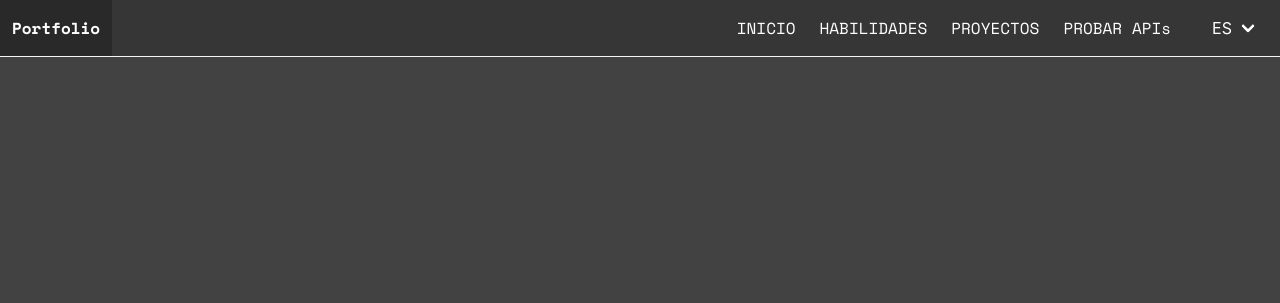
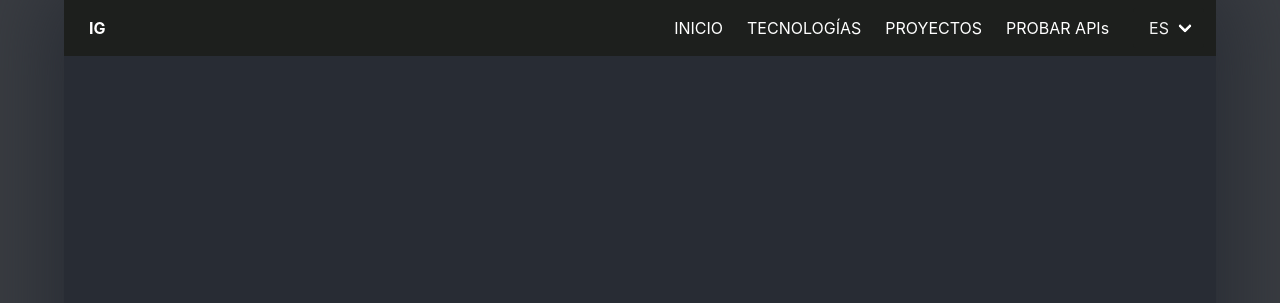
Before and after one commit to igga95/igga95.github.io, a website: page index.html in a window 1280 px wide. Shown: the top 303 px of the page. Drawn offline with nearby package versions, Linux system fonts and the light colour scheme; no server answers.

Commit message:
feat: fix styles

```diff
--- a/css/style.css
+++ b/css/style.css
@@ -13,36 +13,63 @@ html {
 }
 
 body {
-    font-family: "Space Mono", monospace;
+    font-family: -apple-system, BlinkMacSystemFont, "Segoe UI", "Roboto", "Oxygen", "Ubuntu",
+        "Cantarell", "Fira Sans", "Droid Sans", "Helvetica Neue", sans-serif;
+    background-color: #3a3d42;
+    display: flex;
+    justify-content: center;
 }
 
-.main {
-    /* background: hsl(0, 0%, 21%); */
-    background: hsl(0, 0%, 26%);
+.container {
+    background-color: #282c34;
+    min-height: 100vh;
+    display: flex;
+    flex-direction: column;
+    align-items: center;
+    justify-content: center;
+    /* font-size: calc(10px + 2vmin); */
+    color: hsl(0, 0%, 96%);
+    width: 80%;
+    box-shadow: 0 0 5rem 1rem #282c34;
 }
 
 .navbar {
-    border-bottom: 0.5px solid hsl(0, 0%, 96%);
+    position: sticky;
+    top: 0;
+    width: 100%;
 }
 
-.navbar-menu {
-    background: hsl(0, 0%, 21%);
+#nav-logo {
+    padding-left: 25px;
+    padding-right: 25px;
 }
 
-.navbar .dropdown-content {
-    background: hsl(0, 0%, 21%);
+.navbar .dropdown-content,
+.navbar-menu,
+.navbar-brand,
+.dropdown-menu {
+    background-color: #282c34;
+    background-color: #1d1f1d;
 }
 
-#home-section {
-    font-family: "Roboto Mono", monospace;
+.container > .navbar .navbar-brand {
+    margin-left: 0;
+}
+.container > .navbar .navbar-menu {
+    margin-right: 0;
 }
 
+.navbar .button {
+    background: #282c34;
+    background-color: #1d1f1d;
+    color: hsl(0, 0%, 96%);
+    border: none;
+}
 .section-title {
     margin: 30px auto;
-}
-
-.section-title .underline-title {
+    text-transform: uppercase;
     border-bottom: 1.5px solid hsl(0, 0%, 96%);
+    padding-bottom: 15px;
 }
 
 .section-title .title {
--- a/index.html
+++ b/index.html
@@ -16,9 +16,10 @@
 </head>
 
 <body>
-    <nav class="navbar is-fixed-top is-dark" role="navigation" aria-label="main navigation">
+    <div class="container">
+        <nav class="navbar  is-dark" role="navigation" aria-label="main navigation">
             <div class="navbar-brand">
-            <a class="navbar-item" id="nav-logo" href="#home-section"><strong>Portfolio</strong></a>
+                <a class="navbar-item" id="nav-logo" href="#home-section"><strong>IG</strong></a>
                 <a class="navbar-burger is-dark" data-target="navbarBasicExample" role="button" aria-expanded="false"
                     aria-label="menu">
                     <span aria-hidden="true"></span>
@@ -29,12 +30,13 @@
             <div class="navbar-menu" id="navbarBasicExample">
                 <div class="navbar-end">
                     <a class="navbar-item" id="home" href="#home-section">INICIO</a>
-                <a class="navbar-item" id="skills" href="#skills-section">HABILIDADES</a>
+                    <a class="navbar-item" id="skills" href="#skills-section">TECNOLOGÍAS</a>
                     <a class="navbar-item" id="proyects" href="#proyects-section">PROYECTOS</a>
                     <a class="navbar-item is-hidden-mobile" id="api-tester" href="#api-tester-section">PROBAR APIs</a>
                     <div class="dropdown navbar-item">
                         <div class="dropdown-trigger">
-                        <button class="button is-outline is-dark" aria-controls="dropdown-menu" aria-haspopup="true">
+                            <button class="button is-outline is-dark" aria-controls="dropdown-menu"
+                                aria-haspopup="true">
                                 <span>ES</span>
                                 <span class="icon is-small">
                                     <i class="bulma-arrow-mixin-white" aria-hidden="true"></i>
@@ -43,8 +45,8 @@
                         </div>
                         <div class="dropdown-menu" id="dropdown-menu" role="menu">
                             <div class="dropdown-content">
-                            <button class="button is-dark dropdown-item">ES</button>
-                            <button class="button is-dark dropdown-item">EN</button>
+                                <button class="button dropdown-item">ES</button>
+                                <button class="button dropdown-item">EN</button>
                             </div>
                         </div>
                     </div>
@@ -57,7 +59,8 @@
                     <p class="title is-size-5-mobile is-size-2 has-text-light home-text-1">Hola. Mi nombre es</p>
                     <p class="title is-size-4-mobile is-size-1"><strong class="has-text-light home-text-2">Gabriel
                             Iglesias</strong></p>
-                <p class="title is-size-5-mobile is-size-2 has-text-light home-text-3">Soy Desarrollador Backend Jr.</p>
+                    <p class="title is-size-5-mobile is-size-2 has-text-light home-text-3">Soy Desarrollador Backend Jr.
+                    </p>
                     <p class="is-size-6-mobile is-size-5 has-text-light home-text-4">
                         Soy estudiante de Ingeniería Electrónica y disfruto programar.
                     </p>
@@ -79,12 +82,13 @@
             <section class="section " id="skills-section">
                 <div class="section-title">
                     <h1 class="title is-size-4 has-text-light"><span
-                        class="underline-title section-text-1">Habilidades</span>
+                            class="underline-title section-text-1">Tecnologías</span>
                     </h1>
                 </div>
                 <div class="columns is-centered is-vcentered">
                     <div class="column is-9">
-                    <h2 class="subtitle is-size-5 has-text-light section-text-2">Lo que he usado hasta este momento</h2>
+                        <h2 class="subtitle is-size-5 has-text-light section-text-2">Lo que he usado hasta este momento
+                        </h2>
                     </div>
                 </div>
                 <div class="skills-figure-container">
@@ -184,7 +188,8 @@
                                         target="_blank">Ver código</a>
                                 </div>
                                 <div class="card-link">
-                                <button class="button is-dark proyects-text-4" id="test-notes-api">Probar API</button>
+                                    <button class="button is-dark proyects-text-4" id="test-notes-api">Probar
+                                        API</button>
                                 </div>
                             </div>
                         </div>
@@ -207,12 +212,14 @@
                                         Bootcamp' de </span><a href="https://www.youtube.com/c/ColtSteeleCode/featured"
                                         target="_blank">Colt Steele</a>.
                                     <br>
-                                <a class="proyects-text-3" href="https://github.com/igga95/YelpCamp" target="_blank">Ver
+                                    <a class="proyects-text-3" href="https://github.com/igga95/YelpCamp"
+                                        target="_blank">Ver
                                         código</a>
                                 </div>
                                 <div class="card-link">
                                     <a class="button is-dark proyects-text-6"
-                                    href="https://rocky-journey-20790.herokuapp.com/" target="_blank">Ir al sitio</a>
+                                        href="https://rocky-journey-20790.herokuapp.com/" target="_blank">Ir al
+                                        sitio</a>
                                 </div>
                             </div>
                         </div>
@@ -284,13 +291,14 @@
                 <div class="endpoints">
                     <div class="columns is-centered">
                         <div class="column is-10">
-                        <p class="is-size-5 has-text-light"><span class="tester-text-6">Endpoints disponibles </span>(<a
-                                class="is-size-5 has-text-light tester-text-7"
-                                href="https://github.com/igga95/personal-portfolio" target="_blank">Documentación</a>)
+                            <p class="is-size-5 has-text-light"><span class="tester-text-6">Endpoints disponibles
+                                </span>(<a class="is-size-5 has-text-light tester-text-7"
+                                    href="https://github.com/igga95/personal-portfolio"
+                                    target="_blank">Documentación</a>)
                             </p>
-                        <p class="is-size-6 has-text-light">Notes -> http://localhost:3001/api/notes</p>
-                        <p class="is-size-6 has-text-light">Users -> http://localhost:3001/api/users</p>
-                        <p class="is-size-6 has-text-light">Login -> http://localhost:3001/api/login</p>
+                            <p class="is-size-6 has-text-light">Notes -> URL/api/notes</p>
+                            <p class="is-size-6 has-text-light">Users -> URL/api/users</p>
+                            <p class="is-size-6 has-text-light">Login -> URL/api/login</p>
                         </div>
                     </div>
                 </div>
@@ -351,13 +359,15 @@
                         </div>
                         <div class="column is-5">
                             <div class="control">
-                            <textarea class="textarea has-fixed-size" id="api-response" rows="20" readonly></textarea>
+                                <textarea class="textarea has-fixed-size" id="api-response" rows="20"
+                                    readonly></textarea>
                             </div>
                         </div>
                     </div>
                 </div>
             </section>
         </main>
+    </div>
 </body>
 
 </html>
--- a/utils/const.js
+++ b/utils/const.js
@@ -28,8 +28,8 @@ const TEXTS = {
     },
     "#skills": {
         selector: "#skills",
-        es: "HABILIDADES",
-        en: "SKILLS",
+        es: "TECNOLOGÍAS",
+        en: "TECHNOLOGIES",
     },
     "#proyects": {
         selector: "#proyects",
@@ -58,8 +58,8 @@ const TEXTS = {
         en: "I'm looking for my first job as Software Developer.",
     },
     ".section-text-1": {
-        es: "Habilidades",
-        en: "Skills",
+        es: "Tecnologías",
+        en: "Technologies",
     },
     ".section-text-2": {
         es: "Lo que he usado hasta este momento",
```
Lines whose indentation alone changed are shown as unchanged.
